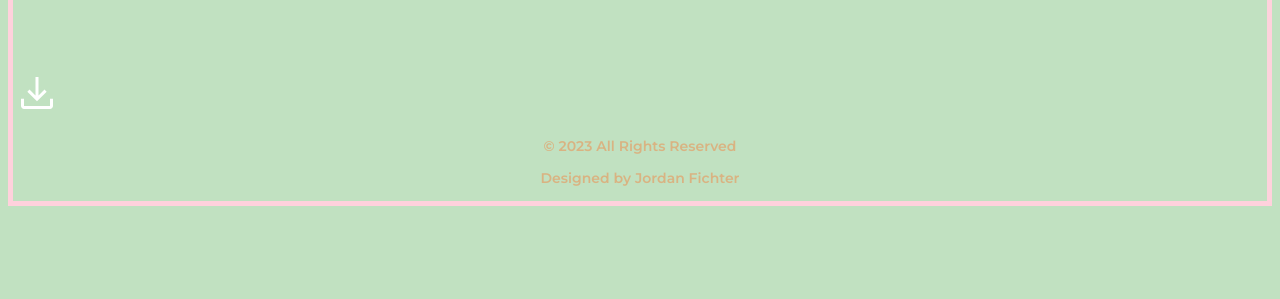
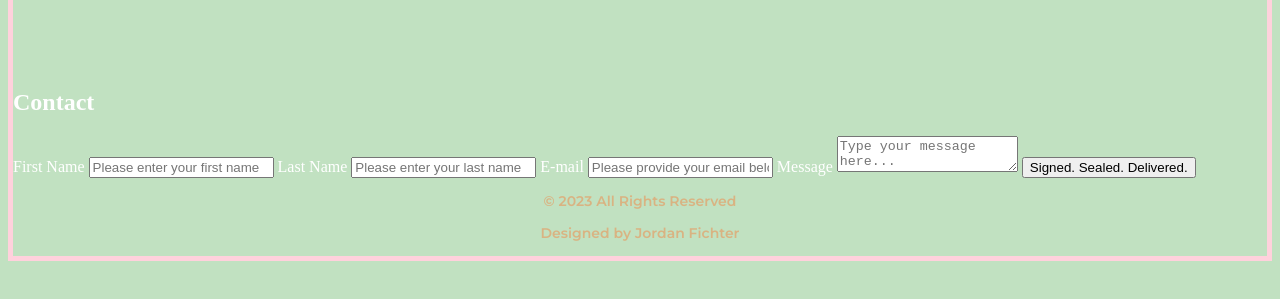
Before and after one commit to thesd5x/portfolioWebsite, a website: page contact.html in a window 1280 px wide. Shown: the part 433-732 px from the top of the page. Drawn offline with Linux system fonts and the light colour scheme.

Commit message:
removed pdf doc + adding contact form

```diff
--- a/contact.html
+++ b/contact.html
@@ -47,11 +47,27 @@
 
 
 
-    <a href="Fichter, Jordan_Tech Resume_JAN 2023.pdf"><img src="download-icon-svg.svg" alt="tech resume"
-            class="techResumeDownload"></a><br><br><br>
 
 
 
+
+
+
+
+    <h2>Contact</h2>
+    <div class="contactForm">
+        <form action="form/submit" method="POST">
+            <label for="fname">First Name</label>
+            <input type="text" id="fname" name="name" placeholder="Please enter your first name">
+            <label for="lname">Last Name</label>
+            <input type="text" id="lname" name="surname" placeholder="Please enter your last name">
+            <label for="mail">E-mail</label>
+            <input type="text" id="mail" name="e-mail" placeholder="Please provide your email below">
+            <label for="message">Message</label>
+            <textarea id="message" name="message" placeholder="Type your message here..."></textarea>
+            <input type="submit" value="Signed. Sealed. Delivered.">
+        </form>
+    </div>
 
 
 
```
